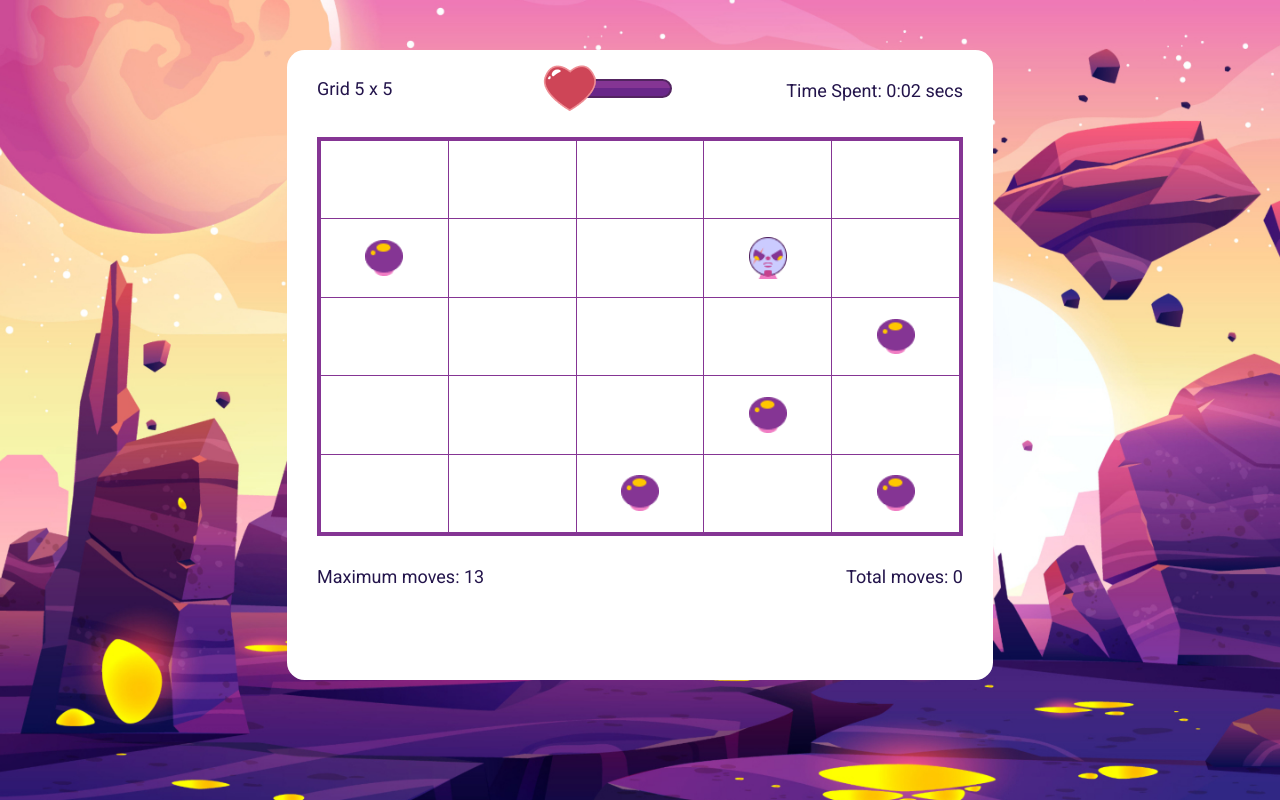
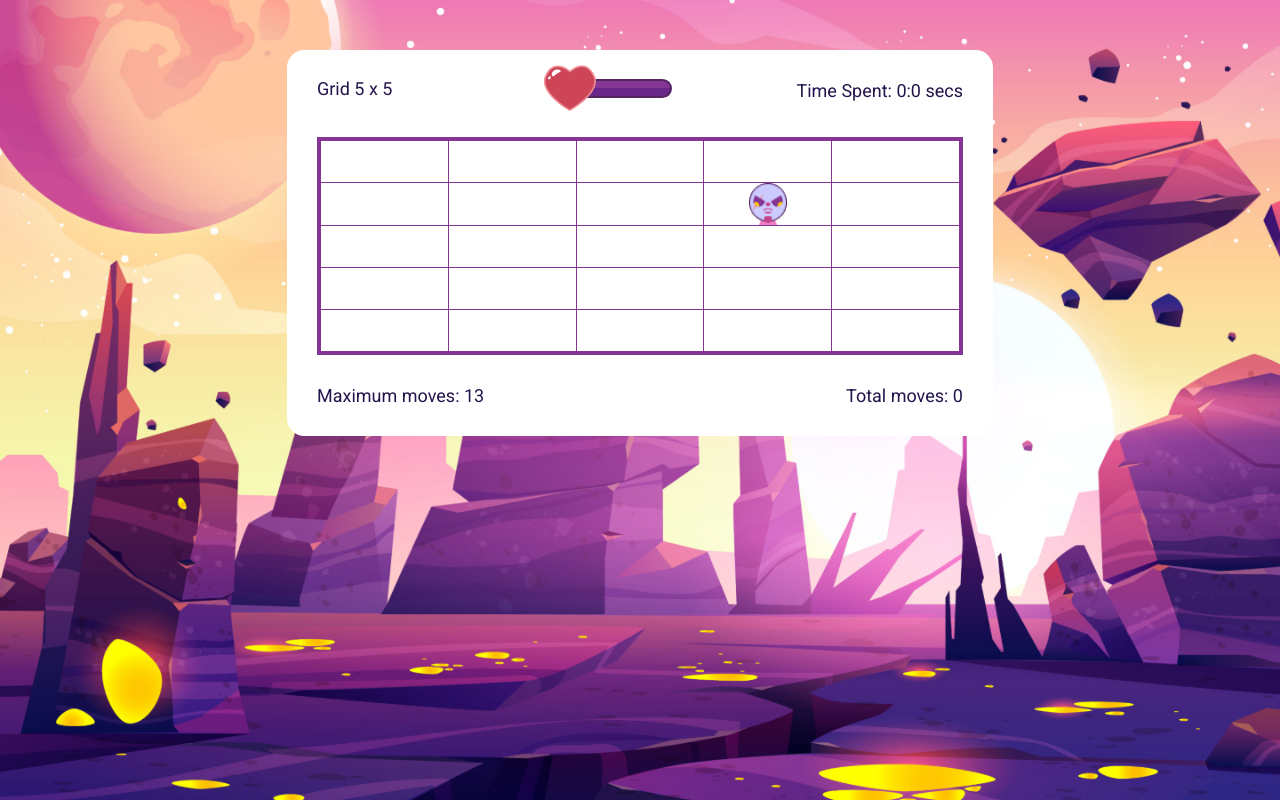
Before and after one commit to iamblackdev/greedy-hunter, a Vue app: page / in a window 1280 px wide. Both pictures are taken after a click on the button "Start Game". Built offline with nearby package versions, Linux system fonts and the light colour scheme.

Commit message:
add animations to each page

```diff
--- a/src/scss/_utilities.scss
+++ b/src/scss/_utilities.scss
@@ -5,7 +5,7 @@
 }
 body{
     color: $light-color;
-
+    overflow-x: hidden;
     font-size: 16px;
     width: 100%;
 
--- a/src/views/GamePlay.vue
+++ b/src/views/GamePlay.vue
@@ -1,5 +1,7 @@
 <template>
   <div class="game-play">
+
+    <div class="grid-wrapper">
 
       <div class="grid">
 
@@ -30,8 +32,8 @@
 
           <div v-for="gridbox in gridBoxes" :key="gridbox.id" @click="clickbox(gridbox)" class="box">
             <div v-show="gridbox.characterActive"  :class="{foodscore: gridbox.characterActive}" >{{ gridbox.foodScore }}</div>
-          <img v-if="gridbox.foodActive" class="food" src="../assets/food.png" alt="">
-          <img v-if="gridbox.characterActive" class="food" src="../assets/character.png" alt="">
+            <img v-show="gridbox.foodActive" class="food" src="../assets/food.png" alt="">
+            <img v-if="gridbox.characterActive" class="character" src="../assets/character.png" alt="">
           </div>
 
         </div>
@@ -43,6 +45,8 @@
           <div class="total-moves">
             Total moves: {{ noOfMoves }}
           </div>
+        </div>
+
       </div>
 
     </div>
@@ -191,7 +195,6 @@ export default {
 
     // MAKE RANDOM FOOD ACTIVE
     let newgridNumber = this.grid
-
     for (let i = 1; i <= newgridNumber; i++) {
         let randomNumber = Math.floor(Math.random() * this.noOfBoxes)
         if (this.randomNumberArray.includes(randomNumber)) {
@@ -222,7 +225,6 @@ export default {
 
     // START TIME
     this.startTime()
-    console.log(this.gridBoxes);
 
   }
 }
@@ -250,6 +252,11 @@ export default {
       max-width: 706px;
       margin: 0 auto;
       position: relative;
+      animation-name: grid-animations;
+      animation-duration: .5s;
+      animation-timing-function: ease;
+      animation-fill-mode: forwards;
+
 
       &-header{
         display: flex;
@@ -335,6 +342,15 @@ export default {
           }
           .food{
             width: 80%;
+            transform: scale(0);
+            animation-name: grid-animations;
+            animation-duration: .5s;
+            animation-timing-function: ease;
+            animation-delay: .6s;
+            animation-fill-mode: forwards;
+          }
+          .character{
+            width: 80%;
           }
         }
       }
@@ -347,6 +363,19 @@ export default {
 
     }
   }
+  @keyframes grid-animations {
+  0%{ transform: scale(0); opacity: 0;}
+  10%{ transform: scale(.1); opacity: .1;}
+  20%{ transform: scale(.2);  opacity: .2;}
+  30%{ transform: scale(.3); opacity: .3;}
+  40%{ transform: scale(.4); opacity: .4;}
+  50%{ transform: scale(.5); opacity: .5;}
+  60%{ transform: scale(.6); opacity: .6;}
+  70%{ transform: scale(.7); opacity: .7;}
+  80%{ transform: scale(.8); opacity: .8;}
+  90%{ transform: scale(.9); opacity: .9;}
+  100%{ transform: scale(1); opacity: 1;}
+}
   @keyframes food-score-animate {
     from{right: 12%; opacity: 0;}
     50%{right: 15%; opacity: 1;}
@@ -358,6 +387,9 @@ export default {
         &-boxes{
           .box{
             .food{
+              width: 60%;
+            }
+            .character{
               width: 60%;
             }
           }
@@ -376,6 +408,9 @@ export default {
         &-boxes{
           .box{
             .food{
+              width: 40%;
+            }
+            .character{
               width: 40%;
             }
           }
@@ -397,6 +432,9 @@ export default {
               right: 30%;
             }
             .food{
+              width: 30%;
+            }
+            .character{
               width: 30%;
             }
           }
--- a/src/views/GameStart.vue
+++ b/src/views/GameStart.vue
@@ -1,13 +1,18 @@
 <template>
 
     <div class="game-start">
+
+
       <!--  -->
-      <div class="game-heding">
+      <div>
+
+        <!--  -->
+        <div :class="{gameHeading: startAnimations}">
           <img src="@/assets/heading-character.png" alt="">
         </div>
 
         <!--  -->
-      <div class="game-status">
+        <div class="game-status" :class="{animateGameStatus: startAnimations}">
           <div class="game-status-header">
             <h1>{{ status }}</h1>
           </div>
@@ -18,7 +23,7 @@
         </div>
 
         <!--  -->
-      <div class="game-action">
+        <div class="game-action" :class="{animateGameAction: startAnimations}">
           <div class="select-grid">
             <form @submit.prevent="startGame">
               <div class="error" v-if="error">
@@ -31,6 +36,13 @@
             </form>
           </div>
         </div>
+
+
+      </div>
+
+
+
+
     </div>
 
 </template>
@@ -46,7 +58,8 @@ export default {
       error: false,
       status: 'Greedy Hunter',
       status2: 'The aim is to eat all the food in record time',
-      status3: 'Confiure your game grid below 👇🏼'
+      status3: 'Confiure your game grid below 👇🏼',
+      startAnimations: false
     }
   },
   methods: {
@@ -62,8 +75,12 @@ export default {
       // STORE THE NUMBER OF GRID IN LOCALSTORAGE
       localStorage.setItem('storedGrid', this.grid)
 
+      this.startAnimations = true
+      setTimeout(() => {
         // ROUTER PUSH TO GAMEPLAY
         this.$router.push({name: 'gamePlay', params:{ grid:this.grid}})
+      }, 2100);
+
     },
   },
   mounted() {
@@ -89,7 +106,16 @@ export default {
   text-align: center;
   padding-top: 10px;
   background-color: $primary-color;
-  // transform: scale(.7);
+
+  .gameHeading{
+    position: relative;
+    animation-name: animations;
+    animation-duration: .7s;
+    animation-timing-function: ease;
+    animation-fill-mode: forwards;
+
+  }
+
   .game-status{
     margin: 20px 0;
     &-header{
@@ -104,6 +130,14 @@ export default {
         margin-top: 10px;
       }
     }
+  }
+  .game-status.animateGameStatus{
+    position: relative;
+    animation-name: animations;
+    animation-duration: .7s;
+    animation-timing-function: ease;
+    animation-fill-mode: forwards;
+    animation-delay: .7s;
   }
 
   .game-action{
@@ -127,7 +161,7 @@ export default {
       border-radius: 5px;
     }
     .btn{
-      margin-top: 40px;
+      margin-top: 30px;
       padding: 20px 50px;
       background-color: #853594;
       color: $light-color;
@@ -141,6 +175,27 @@ export default {
 
     }
   }
+  .game-action.animateGameAction{
+    position: relative;
+    animation-name: animations;
+    animation-duration: .7s;
+    animation-timing-function: ease;
+    animation-fill-mode: forwards;
+    animation-delay: 1.4s;
+  }
+}
+@keyframes animations {
+  0%{ transform: scale(1); opacity: 1;}
+  10%{ transform: scale(1.1); opacity: 1;}
+  20%{ transform: scale(1.2); top: 0px; opacity: 1;}
+  30%{ transform: scale(1.1); top: 0px; opacity: 1;}
+  40%{ transform: scale(1); top: 5px; opacity: 1;}
+  50%{ transform: scale(.9); top: 10px; opacity: .9;}
+  60%{ transform: scale(.7); top: 15px; opacity: .7;}
+  70%{ transform: scale(.5); top: 20px; opacity: .5;}
+  80%{ transform: scale(.3); top: 25px; opacity: .3;}
+  90%{ transform: scale(.2); top: 30px; opacity: .2;}
+  100%{ transform: scale(.1); top: 35px; opacity: 0;}
 }
 
 @media (min-width: 768px) {
```
Lines whose indentation alone changed are shown as unchanged.
